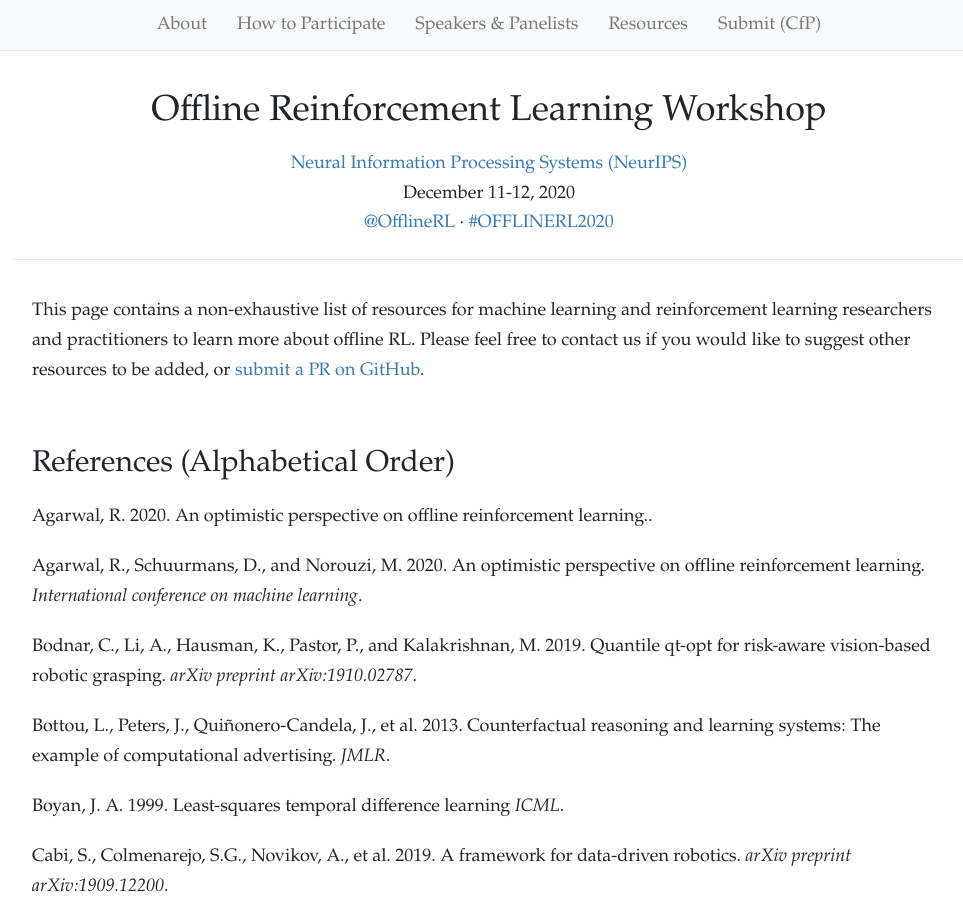
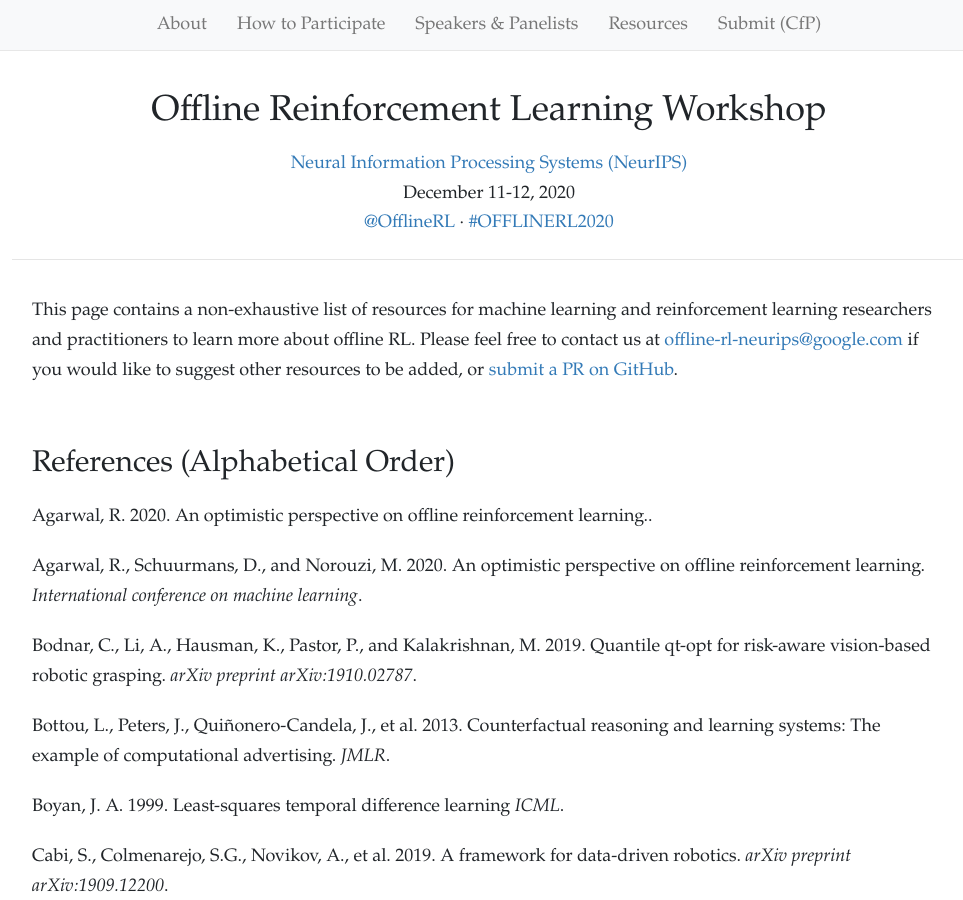
Before and after one commit to offline-rl-neurips/offline-rl-neurips.github.io, a Jekyll site: the page built from resources.html, in a window 1280 px wide and 900 px high. Shown: the whole window, without its empty margins (151-1114 px from the left). Built offline with Jekyll 4.4.1, drawn with Linux system fonts in a browser that asks for light colours; nearby versions of some CDN libraries.

Commit message:
Update resources.html

```diff
--- a/resources.html
+++ b/resources.html
@@ -4,7 +4,7 @@
 
 <div class="row">
 <p>
-This page contains a non-exhaustive list of resources for machine learning and reinforcement learning researchers and practitioners to learn more about offline RL. Please feel free to contact us if you would like to suggest other resources to be added, or <a href="https://github.com/offline-rl-neurips/offline-rl-neurips.github.io/edit/master/resources.html">submit a PR on GitHub</a>.
+This page contains a non-exhaustive list of resources for machine learning and reinforcement learning researchers and practitioners to learn more about offline RL. Please feel free to contact us at <a href="mailto:offline-rl-neurips@google.com">offline-rl-neurips@google.com</a> if you would like to suggest other resources to be added, or <a href="https://github.com/offline-rl-neurips/offline-rl-neurips.github.io/edit/master/resources.html">submit a PR on GitHub</a>.
 </p>
 </div>
 
```
